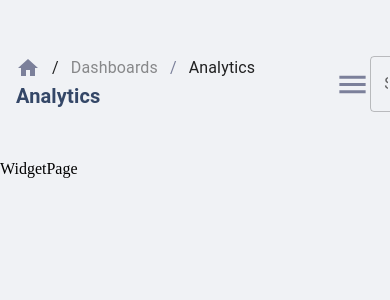
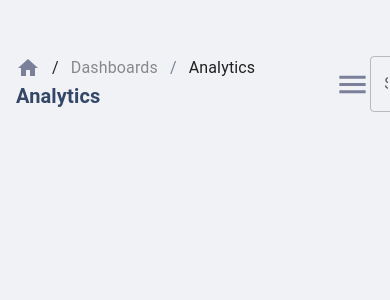
Before and after one commit to tonyxuan2021/dashboard-frontend, a React (Create React App) app: page /widget in a window 390 px wide. Shown: the top 300 px of the page. Built offline with nearby package versions, Linux system fonts and the light colour scheme.

Commit message:
initiate widget page

```diff
--- a/src/pages/WidgetPage.js
+++ b/src/pages/WidgetPage.js
@@ -1,9 +1,51 @@
-import React from 'react'
+import React from "react";
+import hero from "../assets/content/heroImg.jpeg";
+import { Grid, Typography, useMediaQuery } from "@mui/material";
+import { useTheme } from "@mui/material";
+import Profile from "../components/Profile";
+
+const styles = {
+  root: {
+    // background: theme.palette.primary.main,
+    display: "flex",
+    justifyContent: "space-between",
+    gap: 5,
+    p: 2,
+    maxWidth: "1500px",
+    m: "0 auto",
+  },
+  flexColumn: {
+    display: "flex",
+    flexDirection: "column",
+  },
+  backgroundHero: {
+    background: `linear-gradient(195deg, rgba(73, 163, 241, 0.6), rgba(26, 115, 232, 0.6)) 50% center / cover,url(${hero})`,
+    minHeight: "22rem",
+    backgroundSize: "cover",
+    backgroundPosition: "center",
+    borderRadius: "15px",
+  },
+  ProfileContainer: {
+    background: "white",
+    mt: "-70px",
+    ml: 3,
+    mr: 3,
+    p: 2,
+    borderRadius: "15px",
+  },
+};
 
 const WidgetPage = () => {
+  const theme = useTheme();
+  const matches = useMediaQuery(theme.breakpoints.down("lg"));
   return (
-    <div>WidgetPage</div>
-  )
-}
+    <Grid container sx={styles.root}>
+      <Grid item xs={2.0}></Grid>
+      <Grid item xs={matches ? 12 : 9.6}>
 
-export default WidgetPage
+      </Grid>
+    </Grid>
+  );
+};
+
+export default WidgetPage;
```
